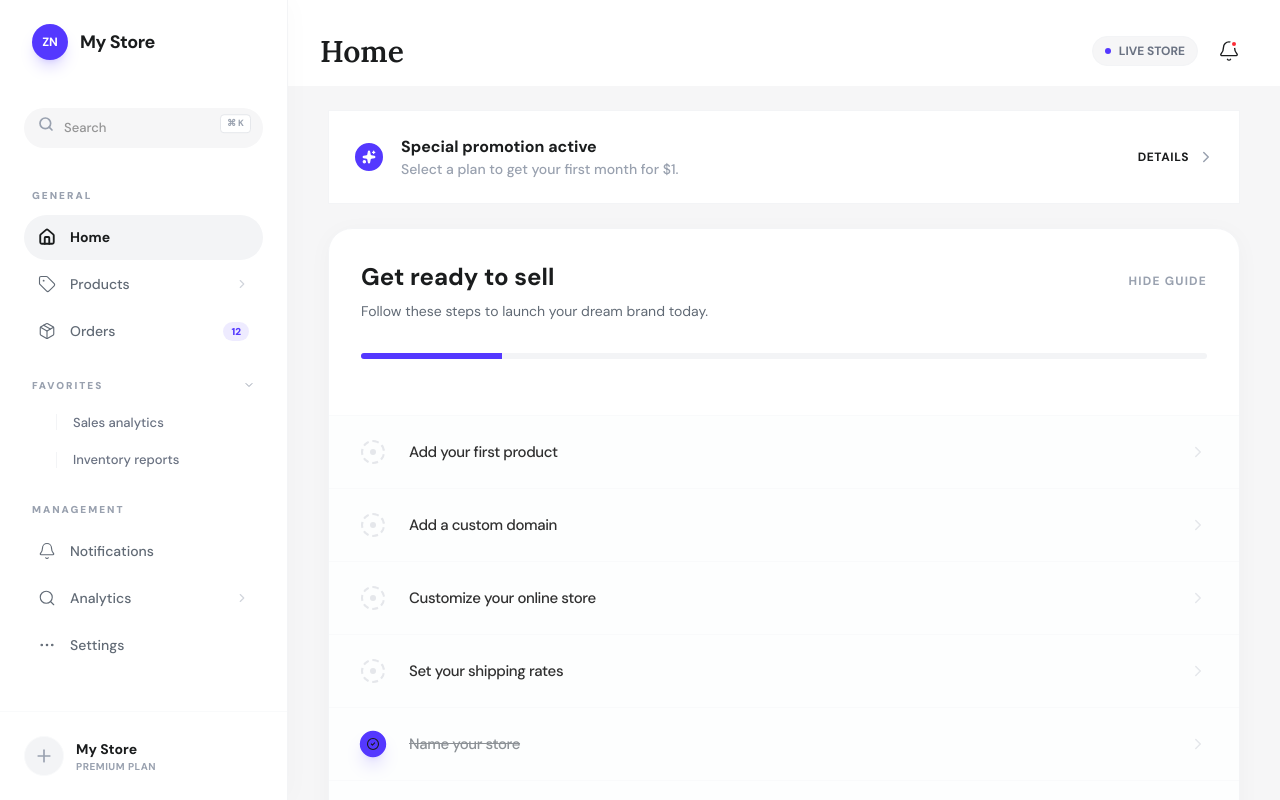
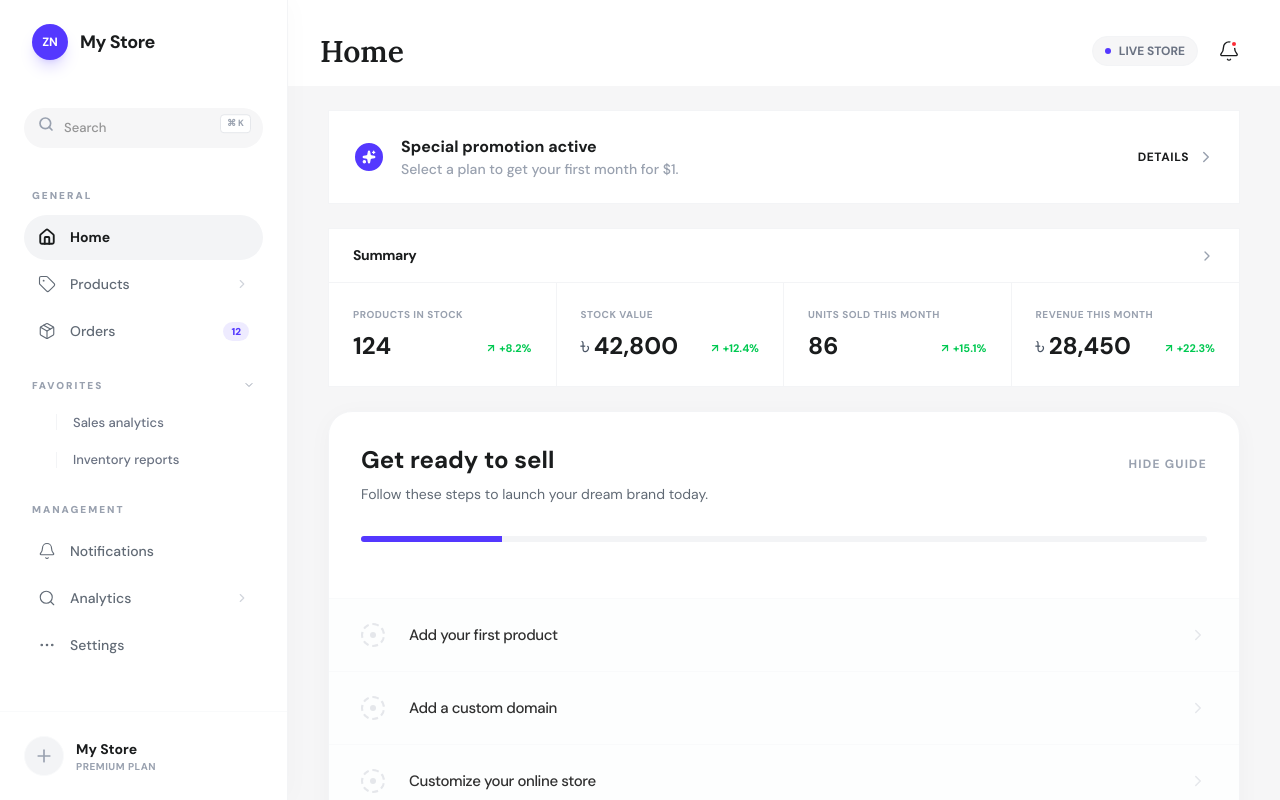
Before and after one commit to wwwredeem2580-blip/new_zenvy, a Next.js app in the folder client/: page /dashboard in a window 1280 px wide. Built offline with nearby package versions, Linux system fonts and the light colour scheme.

Commit message:
init(client): inital setup v3

```diff
--- a/client/src/app/dashboard/page.tsx
+++ b/client/src/app/dashboard/page.tsx
@@ -16,7 +16,9 @@ import {
   ExternalLink,
   Layers,
   Filter,
-  ArrowRight
+  ArrowRight,
+  ArrowUpRight,
+  ArrowDownRight
 } from 'lucide-react';
 import { useZenvy } from '@/context/ZenvyContext';
 import { SidebarSection, SidebarItem, SidebarSubItem, NavItem } from '@/components/SidebarComponents';
@@ -224,6 +226,68 @@ export default function DashboardPage() {
                          <ChevronRight size={18} className="text-gray-400" />
                       </div>
                     </motion.div>
+
+                    {/* Summary Stats Grid */}
+                    <div className="bg-white border border-gray-100 overflow-hidden">
+                      <div className="p-4 px-6 flex items-center justify-between border-b border-gray-100">
+                        <span className="text-[14px] font-bold text-[#1a1c1d] tracking-tight">Summary</span>
+                        <ChevronRight size={16} className="text-gray-400" />
+                      </div>
+
+                      <div className="grid grid-cols-2 md:grid-cols-4">
+                        {/* Stat 1: Total products in stock */}
+                        <div className="p-6 border-r border-b border-gray-100 md:border-b-0">
+                          <p className="text-[10px] font-bold text-gray-400 uppercase tracking-wider mb-2">Products in stock</p>
+                          <div className="flex items-baseline justify-between">
+                            <span className="text-xl md:text-2xl font-bold font-sans text-[#1a1c1d]">124</span>
+                            <span className="flex items-center text-[9px] md:text-[11px] font-bold text-green-500 gap-0.5">
+                              <ArrowUpRight size={12} className="stroke-[2.5]" />
+                              <span>+8.2%</span>
+                            </span>
+                          </div>
+                        </div>
+
+                        {/* Stat 2: Total stock value in BDT */}
+                        <div className="p-6 border-b border-gray-100 md:border-b-0 md:border-r">
+                          <p className="text-[10px] font-bold text-gray-400 uppercase tracking-wider mb-2">Stock value</p>
+                          <div className="flex items-baseline justify-between">
+                            <span className="text-xl md:text-2xl font-bold font-sans text-[#1a1c1d]">
+                              <span className="text-gray-600 font-normal mr-1">৳</span>42,800
+                            </span>
+                            <span className="flex items-center text-[9px] md:text-[11px] font-bold text-green-500 gap-0.5">
+                              <ArrowUpRight size={12} className="stroke-[2.5]" />
+                              <span>+12.4%</span>
+                            </span>
+                          </div>
+                        </div>
+
+                        {/* Stat 3: Units sold this month */}
+                        <div className="p-6 border-r border-gray-100">
+                          <p className="text-[10px] font-bold text-gray-400 uppercase tracking-wider mb-2">Units sold this month</p>
+                          <div className="flex items-baseline justify-between">
+                            <span className="text-xl md:text-2xl font-bold font-sans text-[#1a1c1d]">86</span>
+                            <span className="flex items-center text-[9px] md:text-[11px] font-bold text-green-500 gap-0.5">
+                              <ArrowUpRight size={12} className="stroke-[2.5]" />
+                              <span>+15.1%</span>
+                            </span>
+                          </div>
+                        </div>
+
+                        {/* Stat 4: Revenue this month */}
+                        <div className="p-6">
+                          <p className="text-[10px] font-bold text-gray-400 uppercase tracking-wider mb-2">Revenue this month</p>
+                          <div className="flex items-baseline justify-between">
+                            <span className="text-xl md:text-2xl font-bold font-sans text-[#1a1c1d]">
+                              <span className="text-gray-600 font-normal mr-1">৳</span>28,450
+                            </span>
+                            <span className="flex items-center text-[9px] md:text-[11px] font-bold text-green-500 gap-0.5">
+                              <ArrowUpRight size={12} className="stroke-[2.5]" />
+                              <span>+22.3%</span>
+                            </span>
+                          </div>
+                        </div>
+                      </div>
+                    </div>
 
                     <div className="grid grid-cols-1 md:grid-cols-1 gap-6">
                       <div className="bg-white rounded-3xl border border-gray-100 overflow-hidden shadow-[0_4px_24px_rgba(0,0,0,0.03)]">
```
